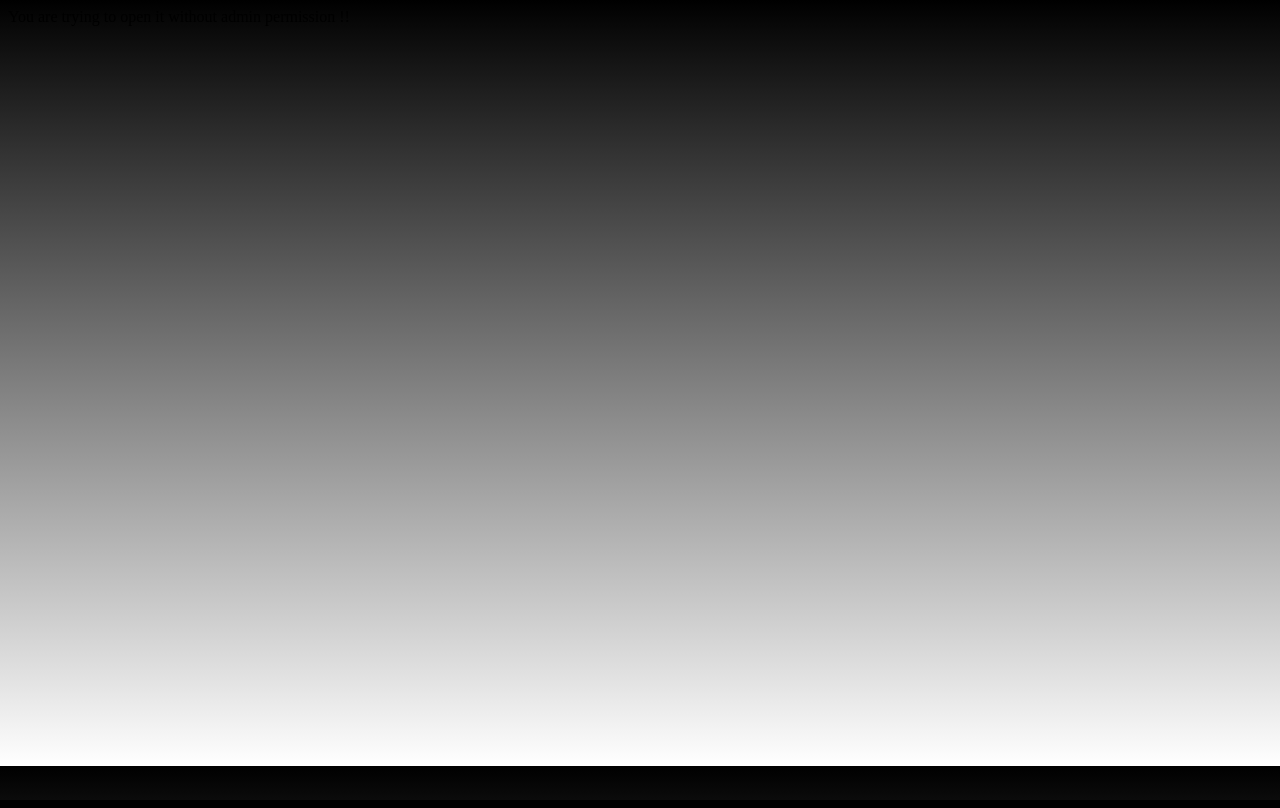
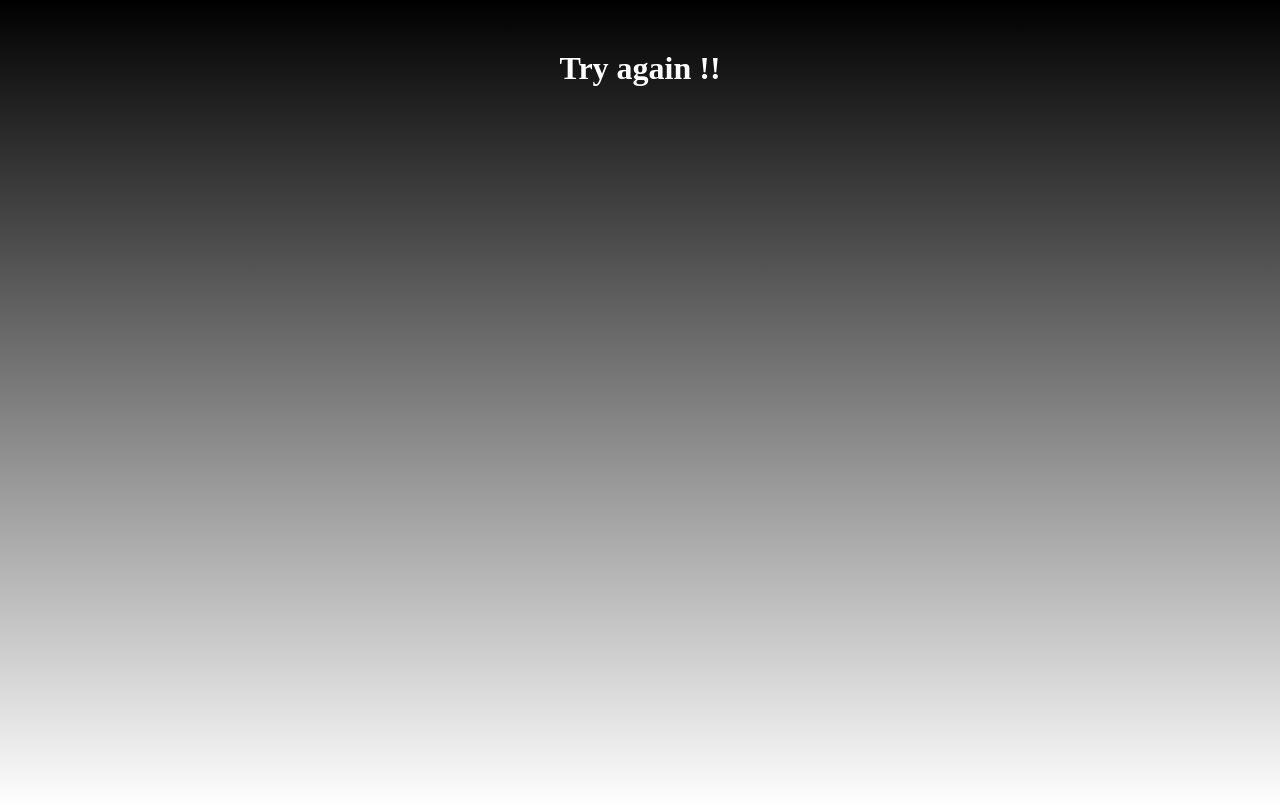
Before and after one commit to narendra36/hosys-DevPost-project, a PHP site: page /adminDashboard.php in a window 1280 px wide. Before the commit the page ends 766 px from the top, so only its background shows below. Run offline with PHP 8.4, Linux system fonts and the light colour scheme.

Commit message:
bug fix1

```diff
--- a/adminDashboard.php
+++ b/adminDashboard.php
@@ -126,9 +126,11 @@
 	</div>
 	<?php
 		}
-		else
-			echo "You are trying to open it without admin permission !! ";
-		session_destroy();
+		else{
+	?>
+			<h1 style="color:white;margin-top:50px;text-align:center;">Try again !!</h1>
+	<?php
+		}
 	?>
 </body>
 </html>
```
